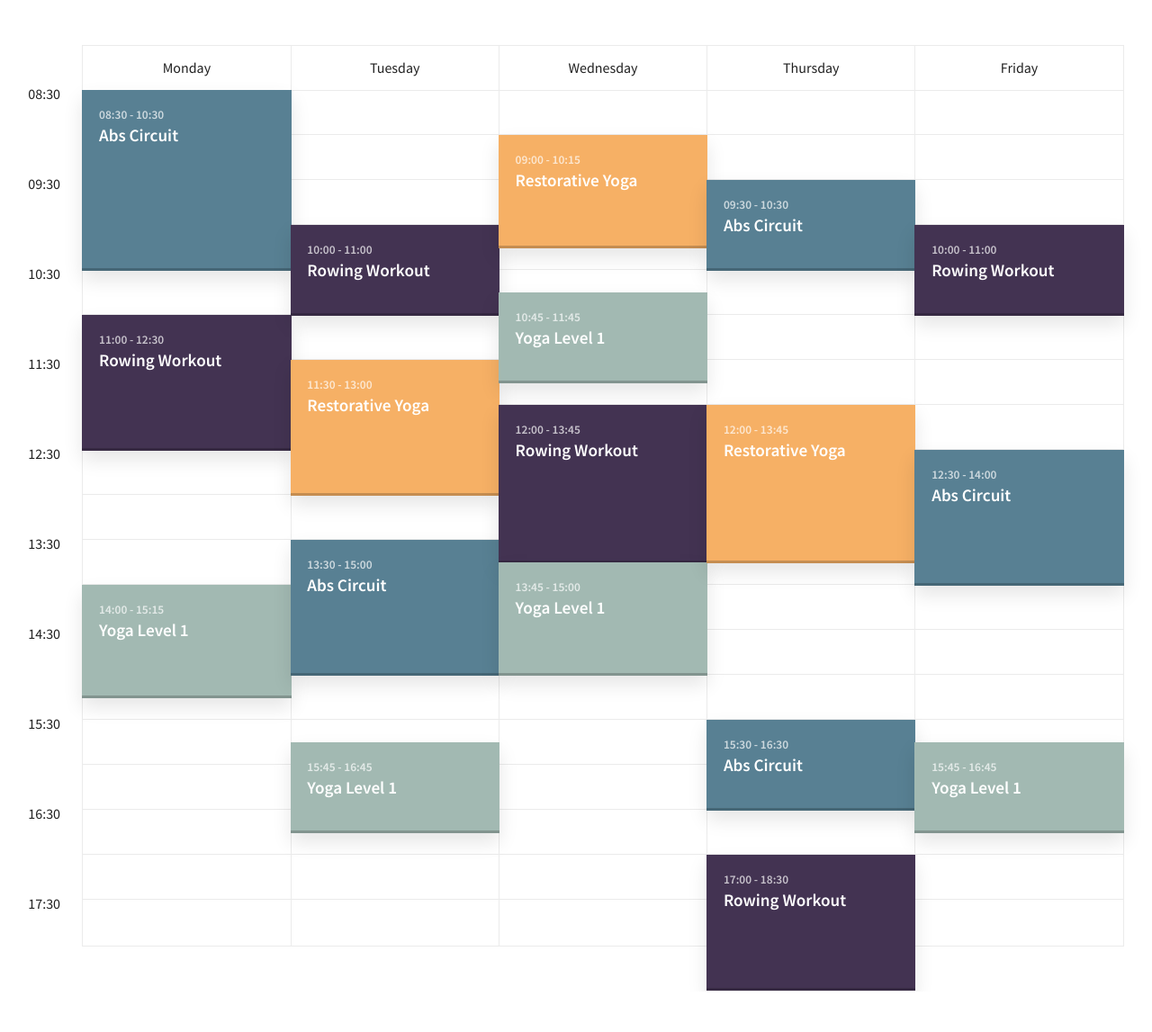
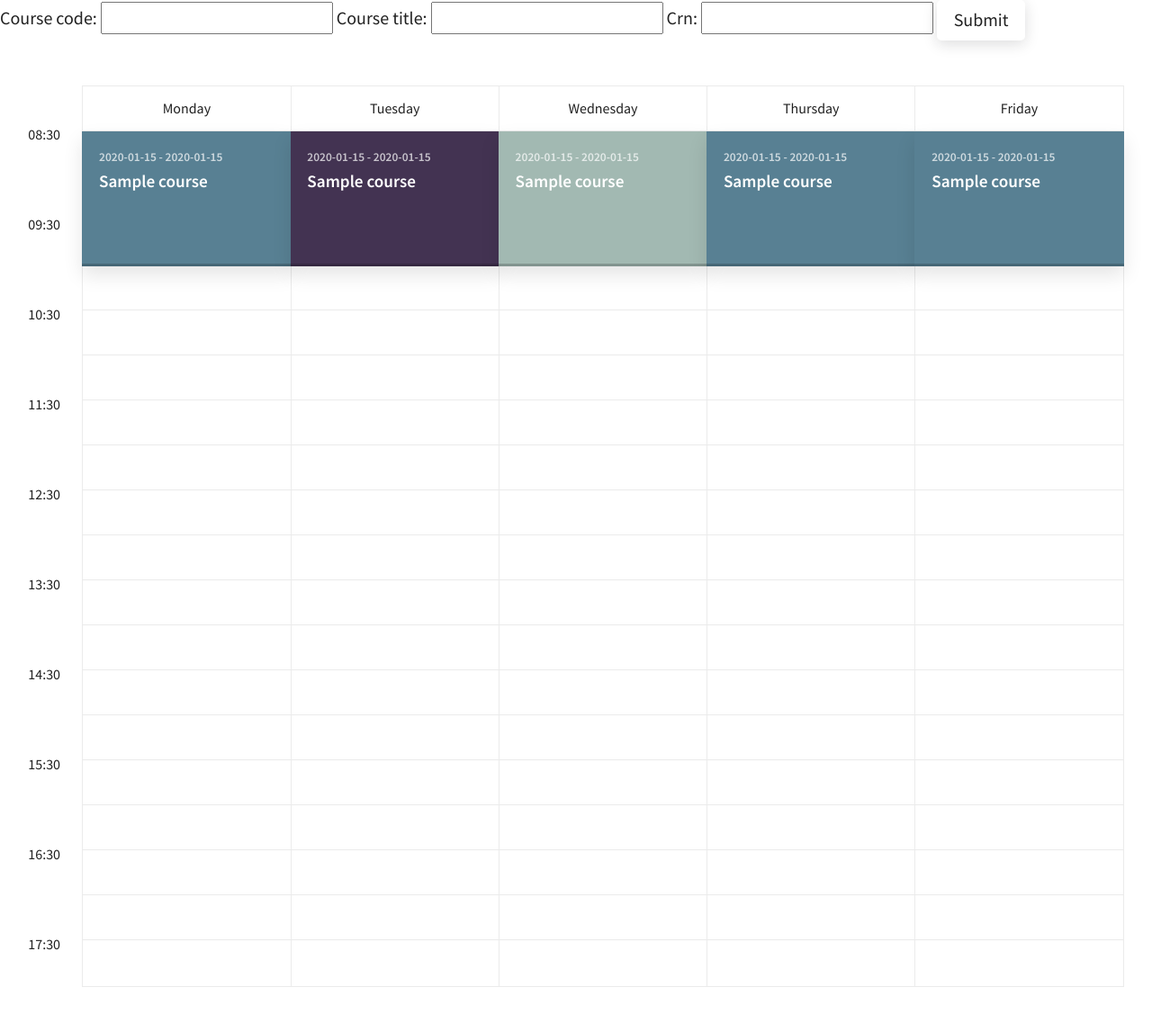
Before and after one commit to Boraniki/beesocial, a Django app: page / in a window 1280 px wide. Shown: the part 47-1194 px from the top of the page at 90% size. Before the commit the page ends 1149 px from the top, so only its background shows below. Run offline with Django 4.2, Linux system fonts and the light colour scheme; tables that the repository leaves empty hold one stand-in row (values such as "Sample post").

Commit message:
'changes'

```diff
--- /dev/null
+++ b/beesocial/main/forms.py
@@ -0,0 +1,12 @@
+from django.forms import ModelForm, TextInput, Select, ChoiceField, Form
+from .models import *
+
+class CoursesForm(ModelForm):
+    class Meta:
+        data = Courses.objects.all()
+        model = Courses
+        # fields = '__all__'
+        fields = ['course_code','course_title','crn',]
+        # OPTIONS = (('FIZ', 'FIZ'),('MAT','MAT'),)  #('Flo', 'Flo'),('Mavi Jeans', 'Mavi'), ('Derimod','Derimod'), ('Koton', 'Koton'),
+        # labels = {'course_code':''}
+        # widgets = {'course_code' : Select(attrs={'class':'form-select'}, choices=OPTIONS)}
--- a/beesocial/main/models.py
+++ b/beesocial/main/models.py
@@ -2,19 +2,19 @@ from django.db import models
 
 # Create your models here.
 
-class Intern(models.Model):
+class Courses(models.Model):
     crn = models.IntegerField(max_length=8)
-    course_code = models.IntegerField(max_length=8)
+    course_code = models.CharField(max_length=100)
     course_title = models.CharField(max_length=100)
-    teaching_method = models.CharField(max_length=100)
-    instructor = models.CharField(max_length=100)
-    building =  models.CharField(max_length=100)
+    teaching_method = models.CharField(max_length=100, default=None, blank=True, null=True)
+    instructor = models.CharField(max_length=100, default=None, blank=True, null=True)
+    building =  models.CharField(max_length=100, default=None, blank=True, null=True)
     day = models.CharField(max_length=100)
     start_time =  models.CharField(max_length=100)
     end_time =  models.CharField(max_length=100)
-    room = models.CharField(max_length=100)
-    capacity = models.IntegerField(max_length=8)
-    enrolled = models.IntegerField(max_length=8)
-    major_restriction = models.CharField(max_length=100)
-    prerequisites = models.CharField(max_length=100)
-    class_rest = models.CharField(max_length=100)
+    room = models.CharField(max_length=100, default=None, blank=True, null=True)
+    capacity = models.IntegerField(max_length=8, default=None, blank=True, null=True)
+    enrolled = models.IntegerField(max_length=8, default=None, blank=True, null=True)
+    major_restriction = models.CharField(max_length=100, default=None, blank=True, null=True)
+    prerequisites = models.CharField(max_length=100, default=None, blank=True, null=True)
+    class_rest = models.CharField(max_length=100, default=None, blank=True, null=True)
--- a/beesocial/main/templates/main/index.html
+++ b/beesocial/main/templates/main/index.html
@@ -5,6 +5,7 @@
   <meta charset="UTF-8">
   <meta name="viewport" content="width=device-width, initial-scale=1">
   <script>document.getElementsByTagName("html")[0].className += " js";</script>
+  <link href="https://cdn.jsdelivr.net/npm/bootstrap@5.3.0-alpha1/dist/css/bootstrap.min.css" rel="stylesheet" integrity="sha384-GLhlTQ8iRABdZLl6O3oVMWSktQOp6b7In1Zl3/Jr59b6EGGoI1aFkw7cmDA6j6gD" crossorigin="anonymous">
   <link rel="stylesheet" href="{% static "css/style.css" %}">
   <title>Schedule Template | CodyHouse</title>
 </head>
@@ -13,7 +14,10 @@
 
     <h1 class="text-xl">BEESOCIAL</h1>
   </header>
-
+  <form action="" method="POST">
+    {{ form }}
+    <input class="btn btn-primary" type='submit' name='Submit'>
+  </form>
   <div class="cd-schedule cd-schedule--loading margin-top-lg margin-bottom-lg js-cd-schedule">
     <div class="cd-schedule__timeline">
       <ul>
@@ -45,23 +49,13 @@
           <div class="cd-schedule__top-info"><span>Monday</span></div>
 
           <ul>
+            {% for i in data %}
               <li class="cd-schedule__event">
-              <a data-start="08:30" data-end="10:30" data-content="event-abs-circuit" data-event="event-1" href="#0">
-                <em class="cd-schedule__name">Abs Circuit</em>
+                <a data-start= "{{ i.start_time }}" data-end="{{ i.end_time }}" data-content="event-abs-circuit" data-event="event-1" href="#0">
+                  <em class="cd-schedule__name">{{ i.course_title }}</em>
                 </a>
               </li>
-
-            <li class="cd-schedule__event">
-              <a data-start="11:00" data-end="12:30" data-content="event-rowing-workout" data-event="event-2" href="#0">
-                <em class="cd-schedule__name">Rowing Workout</em>
-              </a>
-            </li>
-
-            <li class="cd-schedule__event">
-              <a data-start="14:00" data-end="15:15"  data-content="event-yoga-1" data-event="event-3" href="#0">
-                <em class="cd-schedule__name">Yoga Level 1</em>
-              </a>
-            </li>
+            {% endfor %}
           </ul>
         </li>
 
@@ -69,29 +63,13 @@
           <div class="cd-schedule__top-info"><span>Tuesday</span></div>
 
           <ul>
+            {% for i in data %}
               <li class="cd-schedule__event">
-              <a data-start="10:00" data-end="11:00"  data-content="event-rowing-workout" data-event="event-2" href="#0">
-                <em class="cd-schedule__name">Rowing Workout</em>
+                <a data-start= "{{ i.start_time }}" data-end="{{ i.end_time }}" data-content="event-abs-circuit" data-event="event-2" href="#0">
+                  <em class="cd-schedule__name">{{ i.course_title }}</em>
                 </a>
               </li>
-
-            <li class="cd-schedule__event">
-              <a data-start="11:30" data-end="13:00"  data-content="event-restorative-yoga" data-event="event-4" href="#0">
-                <em class="cd-schedule__name">Restorative Yoga</em>
-              </a>
-            </li>
-
-            <li class="cd-schedule__event">
-              <a data-start="13:30" data-end="15:00" data-content="event-abs-circuit" data-event="event-1" href="#0">
-                <em class="cd-schedule__name">Abs Circuit</em>
-              </a>
-            </li>
-
-            <li class="cd-schedule__event">
-              <a data-start="15:45" data-end="16:45"  data-content="event-yoga-1" data-event="event-3" href="#0">
-                <em class="cd-schedule__name">Yoga Level 1</em>
-              </a>
-            </li>
+            {% endfor %}
           </ul>
         </li>
 
@@ -99,29 +77,13 @@
           <div class="cd-schedule__top-info"><span>Wednesday</span></div>
 
           <ul>
+            {% for i in data %}
               <li class="cd-schedule__event">
-              <a data-start="09:00" data-end="10:15" data-content="event-restorative-yoga" data-event="event-4" href="#0">
-                <em class="cd-schedule__name">Restorative Yoga</em>
+                <a data-start= "{{ i.start_time }}" data-end="{{ i.end_time }}" data-content="event-abs-circuit" data-event="event-3" href="#0">
+                  <em class="cd-schedule__name">{{ i.course_title }}</em>
                 </a>
               </li>
-
-            <li class="cd-schedule__event">
-              <a data-start="10:45" data-end="11:45" data-content="event-yoga-1" data-event="event-3" href="#0">
-                <em class="cd-schedule__name">Yoga Level 1</em>
-              </a>
-            </li>
-
-            <li class="cd-schedule__event">
-              <a data-start="12:00" data-end="13:45"  data-content="event-rowing-workout" data-event="event-2" href="#0">
-                <em class="cd-schedule__name">Rowing Workout</em>
-              </a>
-            </li>
-
-            <li class="cd-schedule__event">
-              <a data-start="13:45" data-end="15:00" data-content="event-yoga-1" data-event="event-3" href="#0">
-                <em class="cd-schedule__name">Yoga Level 1</em>
-              </a>
-            </li>
+            {% endfor %}
           </ul>
         </li>
 
@@ -129,29 +91,13 @@
           <div class="cd-schedule__top-info"><span>Thursday</span></div>
 
           <ul>
+            {% for i in data %}
               <li class="cd-schedule__event">
-              <a data-start="09:30" data-end="10:30" data-content="event-abs-circuit" data-event="event-1" href="#0">
-                <em class="cd-schedule__name">Abs Circuit</em>
+                <a data-start= "{{ i.start_time }}" data-end="{{ i.end_time }}" data-content="event-abs-circuit" data-event="event-1" href="#0">
+                  <em class="cd-schedule__name">{{ i.course_title }}</em>
                 </a>
               </li>
-
-            <li class="cd-schedule__event">
-              <a data-start="12:00" data-end="13:45" data-content="event-restorative-yoga" data-event="event-4" href="#0">
-                <em class="cd-schedule__name">Restorative Yoga</em>
-              </a>
-            </li>
-
-            <li class="cd-schedule__event">
-              <a data-start="15:30" data-end="16:30" data-content="event-abs-circuit" data-event="event-1" href="#0">
-                <em class="cd-schedule__name">Abs Circuit</em>
-              </a>
-            </li>
-
-            <li class="cd-schedule__event">
-              <a data-start="17:00" data-end="18:30"  data-content="event-rowing-workout" data-event="event-2" href="#0">
-                <em class="cd-schedule__name">Rowing Workout</em>
-              </a>
-            </li>
+            {% endfor %}
           </ul>
         </li>
 
@@ -159,23 +105,13 @@
           <div class="cd-schedule__top-info"><span>Friday</span></div>
 
           <ul>
+            {% for i in data %}
               <li class="cd-schedule__event">
-              <a data-start="10:00" data-end="11:00"  data-content="event-rowing-workout" data-event="event-2" href="#0">
-                <em class="cd-schedule__name">Rowing Workout</em>
+                <a data-start= "{{ i.start_time }}" data-end="{{ i.end_time }}" data-content="event-abs-circuit" data-event="event-1" href="#0">
+                  <em class="cd-schedule__name">{{ i.course_title }}</em>
                 </a>
               </li>
-
-            <li class="cd-schedule__event">
-              <a data-start="12:30" data-end="14:00" data-content="event-abs-circuit" data-event="event-1" href="#0">
-                <em class="cd-schedule__name">Abs Circuit</em>
-              </a>
-            </li>
-
-            <li class="cd-schedule__event">
-              <a data-start="15:45" data-end="16:45"  data-content="event-yoga-1" data-event="event-3" href="#0">
-                <em class="cd-schedule__name">Yoga Level 1</em>
-              </a>
-            </li>
+            {% endfor %}
           </ul>
         </li>
       </ul>
@@ -204,5 +140,6 @@
 
   <script src="{% static "js/util.js" %}" type="text/javascript" ></script> <!-- util functions included in the CodyHouse framework -->
   <script src="{% static "js/main.js" %}" type="text/javascript" ></script>
+  <script src="https://cdn.jsdelivr.net/npm/bootstrap@5.3.0-alpha1/dist/js/bootstrap.bundle.min.js" integrity="sha384-w76AqPfDkMBDXo30jS1Sgez6pr3x5MlQ1ZAGC+nuZB+EYdgRZgiwxhTBTkF7CXvN" crossorigin="anonymous"></script>
 </body>
 </html>
--- a/beesocial/main/views.py
+++ b/beesocial/main/views.py
@@ -1,5 +1,14 @@
 from django.shortcuts import render
+from .models import *
+from .forms import *
 
 # Create your views here.
 def home(request):
-    return render(request, 'main/index.html')
+    data = Courses.objects.all()
+    form = CoursesForm()
+    # form = CoursesForm()
+    # if request.method == 'POST':
+    #     form = CoursesForm(request.POST)
+    #     data = Courses.objects.filter(tenant=request.POST['tenant'])
+    # context = {'data':data, 'form':form}
+    return render(request, 'main/index.html', {'form':form,'data':data})
```
Also changed, not shown: beesocial/main/templates/main/home.html (deleted, +0 -64 lines), beesocial/main/migrations/0002_alter_intern_course_code.py (added), beesocial/main/migrations/0003_rename_intern_courses.py (added), beesocial/main/migrations/0004_alter_courses_building_alter_courses_capacity_and_more.py (added). Lines whose indentation alone changed are shown as unchanged.
